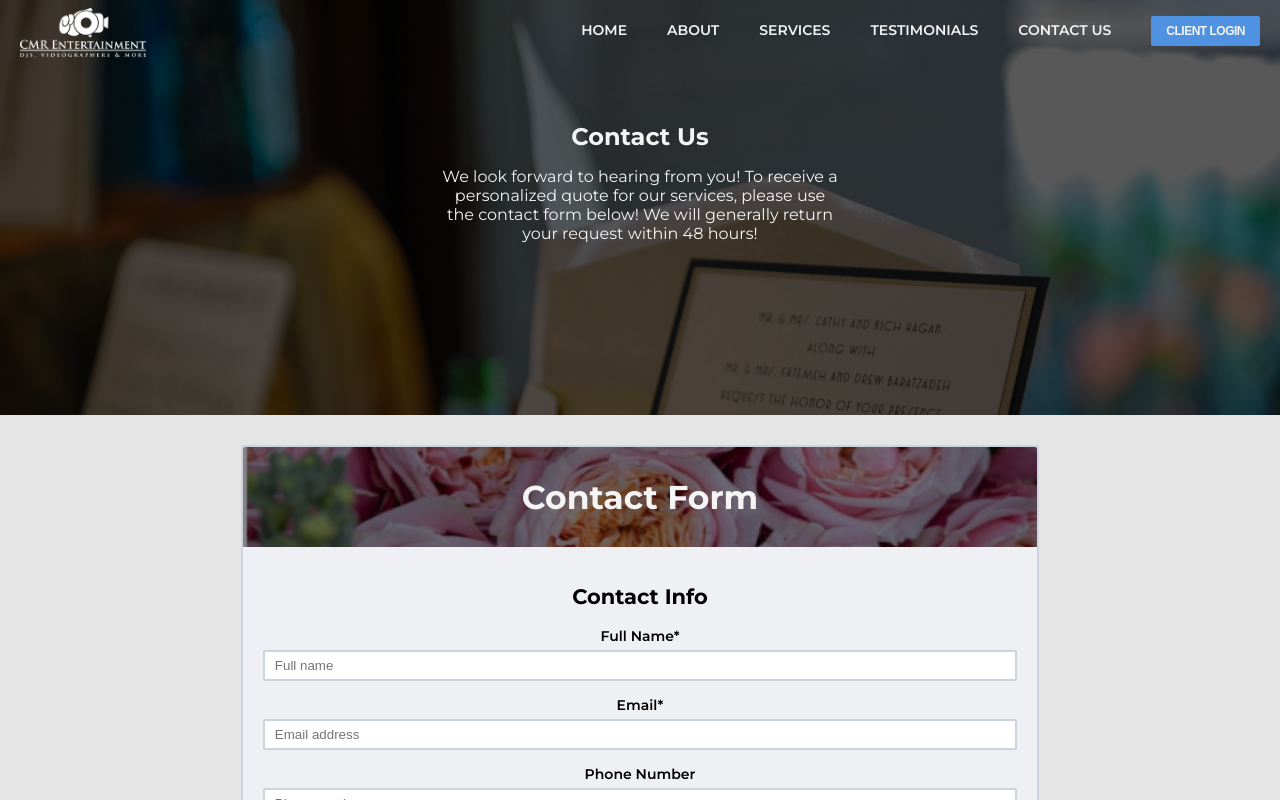
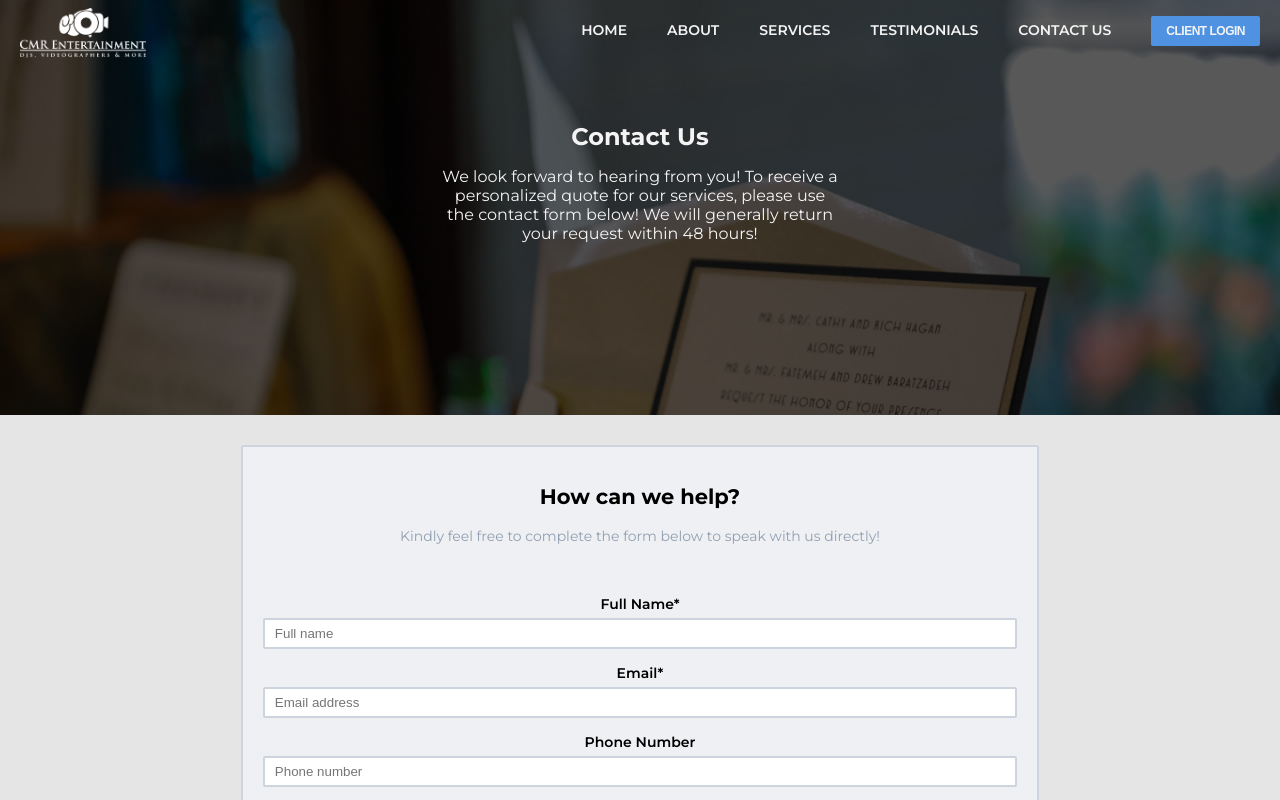
Before and after one commit to crinaldi44/CMR-Entertainment, a React (Create React App) app: page /contact in a window 1280 px wide. Shown: the top 800 px of the page. Built offline with nearby package versions, Linux system fonts and the light colour scheme.

Commit message:
Color scheme changes for ContactForm

```diff
--- a/src/components/contact/ContactForm.css
+++ b/src/components/contact/ContactForm.css
@@ -22,22 +22,15 @@
     font-weight: 600;
 }
 
-.form__header {
-    background-image: url('../../images/contact-header.png');
-    background-repeat: no-repeat;
-    background-size: 100% 100%;
-    height: 100px;
-    width: 100%;
-    display: flex;
-    align-content: center;
-    align-items: center;
-    justify-content: center;
-    padding: 0;
+h1.form__header {
     margin: 0;
-    color: var(--offwhite);
-    font-size: 22px;
-    border-top-left-radius: 2px;
-    border-top-right-radius: 2px;
+}
+
+p.form__header__paragraph {
+    color: #919FB1;
+    margin-top: 0;
+    margin-bottom: 50px;
+    max-width: 1000px;
 }
 
 .form__content {
--- a/src/components/contact/ContactForm.js
+++ b/src/components/contact/ContactForm.js
@@ -17,12 +17,9 @@ function ContactForm(props) {
 
     return (
         <form className='form__container' method={'post'} action='https://cmrentertainmentplanning.com/contactus.asp'>
-
-            <div className='form__header'>
-                <h1>Contact Form</h1>
-            </div>
             <div className='form__content'>
-            <h2>Contact Info</h2>
+            <h1>How can we help?</h1>
+                <p className='form__header__paragraph'>Kindly feel free to complete the form below to speak with us directly!</p>
                 <div className='form__entry'>
                     <label>Full Name*</label>
                         <input className='form__input' name="full_name" required={true} placeholder='Full name'></input>
```
